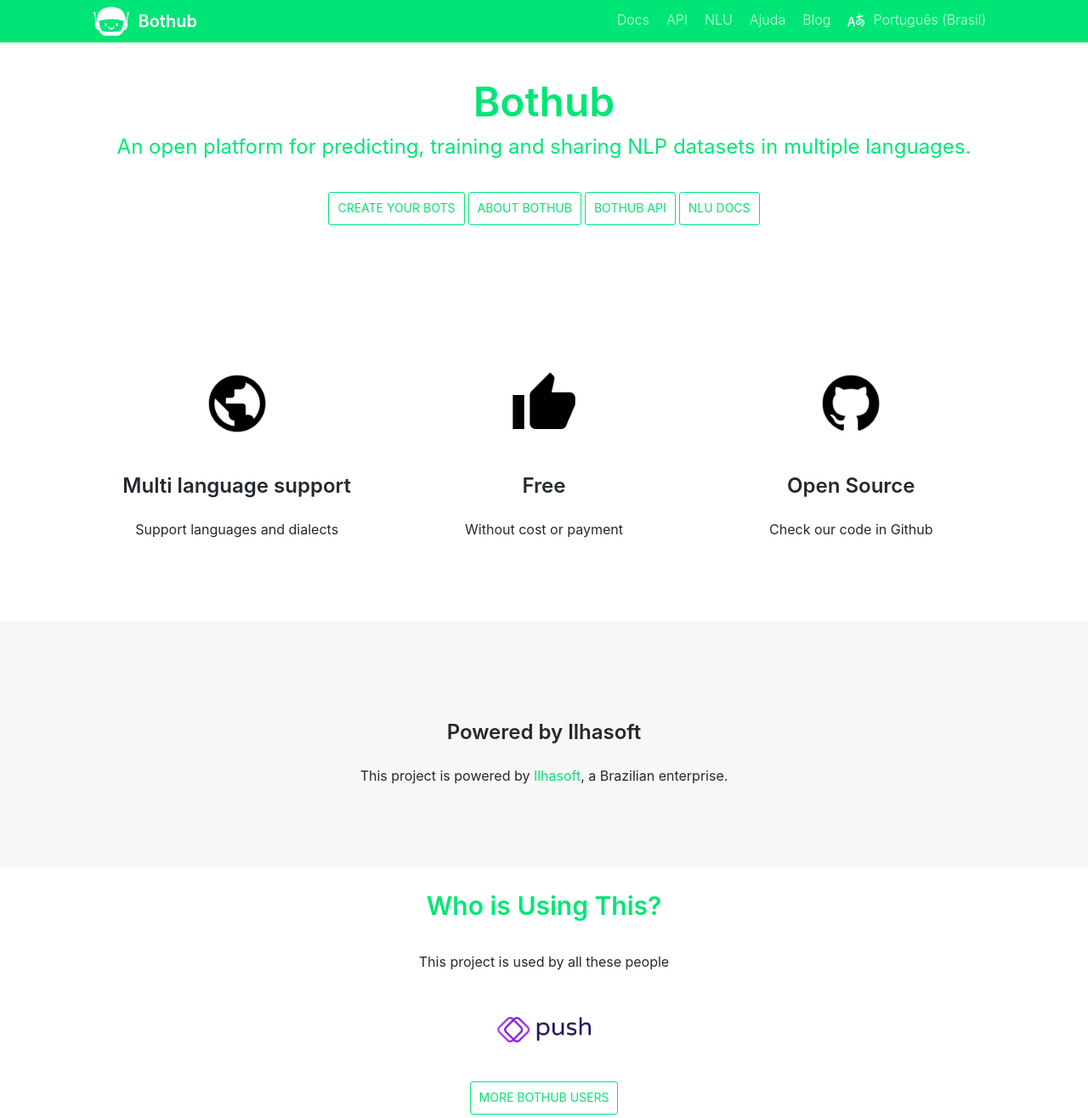
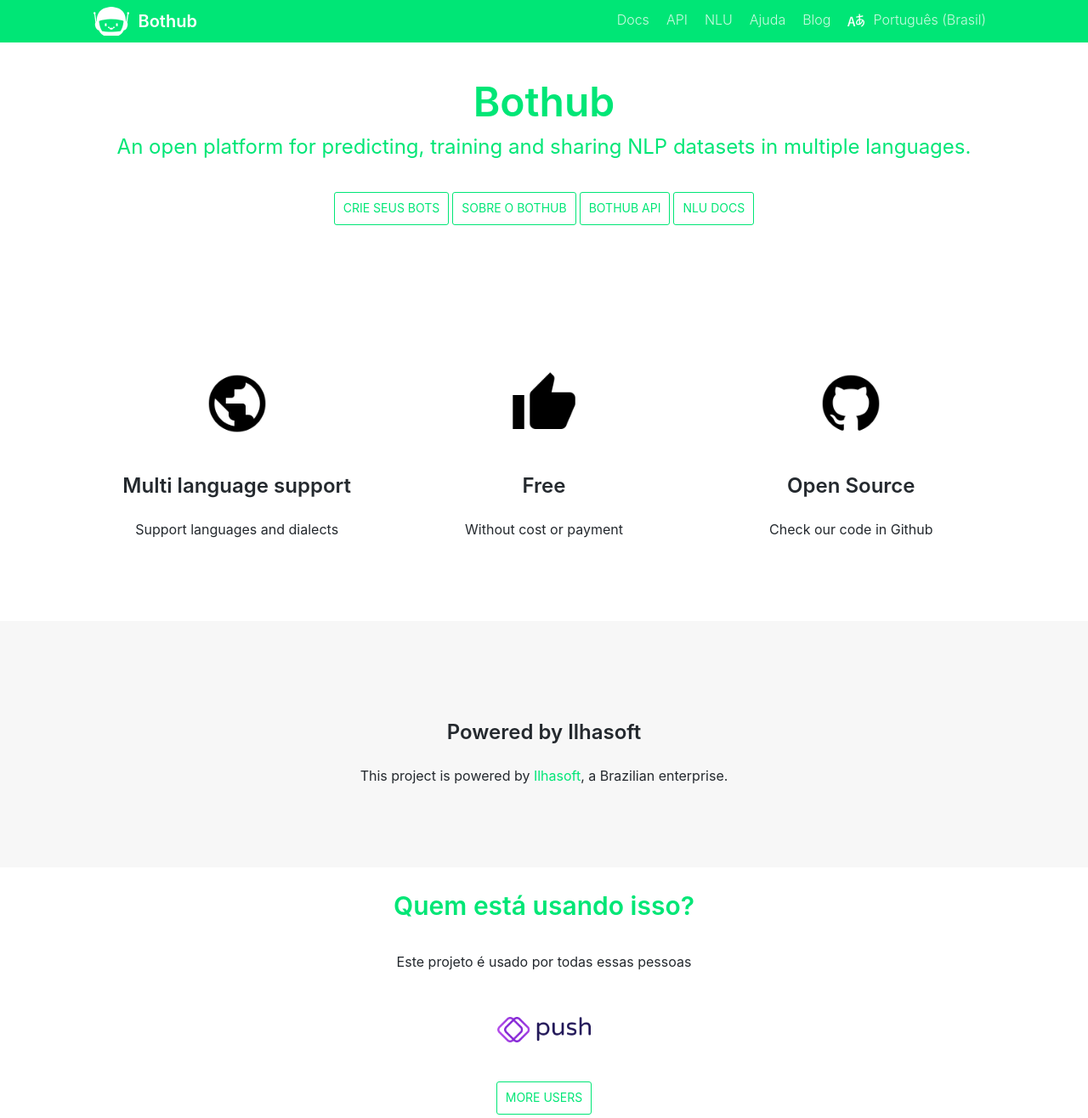
Before and after one commit to bothub-it/bothub, a plain HTML site: page docs/pt-BR/index.html in a window 1280 px wide. Shown: the top 1316 px of the page at 85% size. Drawn offline with nearby package versions, Linux system fonts and the light colour scheme.

Commit message:
Update docs

```diff
--- a/docs/pt-BR/index.html
+++ b/docs/pt-BR/index.html
@@ -10,7 +10,7 @@
             languagesDropDown.className = "hide";
           }
         });
-      </script></span></ul></nav></div></header></div></div><div class="navPusher"><div><div class="homeContainer"><div class="homeSplashFade"><div class="wrapper homeWrapper"><div class="inner"><h2 class="projectTitle">Bothub<small>An open platform for predicting, training and sharing NLP datasets in multiple languages.</small></h2><div class="section promoSection"><div class="promoRow"><div class="pluginRowBlock"><div class="pluginWrapper buttonWrapper"><a class="button" href="https://bothub.it/" target="_blank">Create your bots</a></div><div class="pluginWrapper buttonWrapper"><a class="button" href="/docs/pt-BR/bothub.html" target="_self">About Bothub</a></div><div class="pluginWrapper buttonWrapper"><a class="button" href="/docs/pt-BR/api.html" target="_self">Bothub API</a></div><div class="pluginWrapper buttonWrapper"><a class="button" href="/docs/pt-BR/nlu.html" target="_self">NLU Docs</a></div></div></div></div></div></div></div></div><div class="mainContainer"><div class="container paddingBottom paddingTop"><div class="wrapper"><div class="gridBlock"><div class="blockElement alignCenter fourByGridBlock imageAlignTop"><div class="blockImage"><img src="/img/icon/earth.png"/></div><div class="blockContent"><h2><div><span><p>Multi language support</p>
+      </script></span></ul></nav></div></header></div></div><div class="navPusher"><div><div class="homeContainer"><div class="homeSplashFade"><div class="wrapper homeWrapper"><div class="inner"><h2 class="projectTitle">Bothub<small>An open platform for predicting, training and sharing NLP datasets in multiple languages.</small></h2><div class="section promoSection"><div class="promoRow"><div class="pluginRowBlock"><div class="pluginWrapper buttonWrapper"><a class="button" href="https://bothub.it/" target="_blank">Crie seus bots</a></div><div class="pluginWrapper buttonWrapper"><a class="button" href="/docs/pt-BR/bothub.html" target="_self">Sobre o Bothub</a></div><div class="pluginWrapper buttonWrapper"><a class="button" href="/docs/pt-BR/api.html" target="_self">Bothub API</a></div><div class="pluginWrapper buttonWrapper"><a class="button" href="/docs/pt-BR/nlu.html" target="_self">NLU Docs</a></div></div></div></div></div></div></div></div><div class="mainContainer"><div class="container paddingBottom paddingTop"><div class="wrapper"><div class="gridBlock"><div class="blockElement alignCenter fourByGridBlock imageAlignTop"><div class="blockImage"><img src="/img/icon/earth.png"/></div><div class="blockContent"><h2><div><span><p>Multi language support</p>
 </span></div></h2><div><span><p>Support languages and dialects</p>
 </span></div></div></div><div class="blockElement alignCenter fourByGridBlock imageAlignTop"><div class="blockImage"><img src="/img/icon/thumb-up.png"/></div><div class="blockContent"><h2><div><span><p>Free</p>
 </span></div></h2><div><span><p>Without cost or payment</p>
@@ -18,4 +18,4 @@
 </span></div></h2><div><span><p>Check our code in Github</p>
 </span></div></div></div></div></div></div><div class="container lightBackground paddingBottom paddingTop"><div class="wrapper"><div class="gridBlock"><div class="blockElement alignCenter twoByGridBlock"><div class="blockContent"><h2><div><span><p>Powered by Ilhasoft</p>
 </span></div></h2><div><span><p>This project is powered by <a href="http://www.ilhasoft.com.br/en/">Ilhasoft</a>, a Brazilian enterprise.</p>
-</span></div></div></div></div></div></div><div class="productShowcaseSection paddingBottom"><h2>Who is Using This?</h2><p>This project is used by all these people</p><div class="logos"><a href="https://push.al"><img src="/img/push.al.png" alt="Push" title="Push"/></a></div><div class="more-users"><a class="button" href="/pt-BR/users.html">More Bothub Users</a></div></div></div></div><footer class="nav-footer" id="footer"><section class="sitemap"><a href="/" class="nav-home"><img src="/img/botinho.svg" alt="Bothub" width="66"/></a><div><h5>Docs</h5><a href="/docs/pt-BR/bothub.html">Bothub</a><a href="/docs/pt-BR/nlu.html">NLU</a><a href="/docs/pt-BR/api.html">API</a></div><div><h5>Community</h5><a href="/pt-BR/users.html">User Showcase</a><a href="https://www.twitter.com" target="_blank">Twitter</a><a href="https://www.facebook.com/bothub.it" target="_blank">Facebook</a></div><div><h5>More</h5><a href="/blog">Blog</a><a href="https://github.com/Ilhasoft/bothub">GitHub</a><a class="github-button" href="https://github.com/Ilhasoft/bothub" data-icon="octicon-star" data-show-count="true" aria-label="Star Ilhasoft/bothub on GitHub">Star</a></div></section><section class="copyright">Copyright © 2018 Bothub</section></footer></div></body></html>
+</span></div></div></div></div></div></div><div class="productShowcaseSection paddingBottom"><h2>Quem está usando isso?</h2><p>Este projeto é usado por todas essas pessoas</p><div class="logos"><a href="https://push.al"><img src="/img/push.al.png" alt="Push" title="Push"/></a></div><div class="more-users"><a class="button" href="/pt-BR/users.html">More Users</a></div></div></div></div><footer class="nav-footer" id="footer"><section class="sitemap"><a href="/" class="nav-home"><img src="/img/botinho.svg" alt="Bothub" width="66"/></a><div><h5>Docs</h5><a href="/docs/pt-BR/bothub.html">Bothub</a><a href="/docs/pt-BR/nlu.html">NLU</a><a href="/docs/pt-BR/api.html">API</a></div><div><h5>Community</h5><a href="/pt-BR/users.html">User Showcase</a><a href="https://www.twitter.com" target="_blank">Twitter</a><a href="https://www.facebook.com/bothub.it" target="_blank">Facebook</a></div><div><h5>More</h5><a href="/blog">Blog</a><a href="https://github.com/Ilhasoft/bothub">GitHub</a><a class="github-button" href="https://github.com/Ilhasoft/bothub" data-icon="octicon-star" data-show-count="true" aria-label="Star Ilhasoft/bothub on GitHub">Star</a></div></section><section class="copyright">Copyright © 2018 Bothub</section></footer></div></body></html>
```
Also changed, not shown: docs/en/index.html (+1 -1 lines), docs/index.html (+1 -1 lines).
